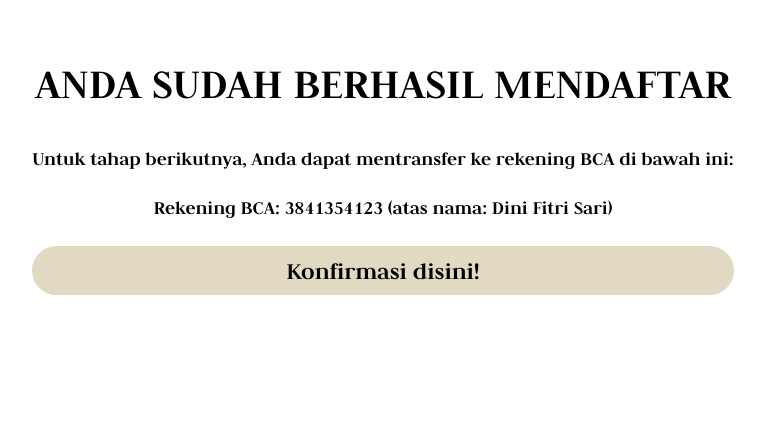
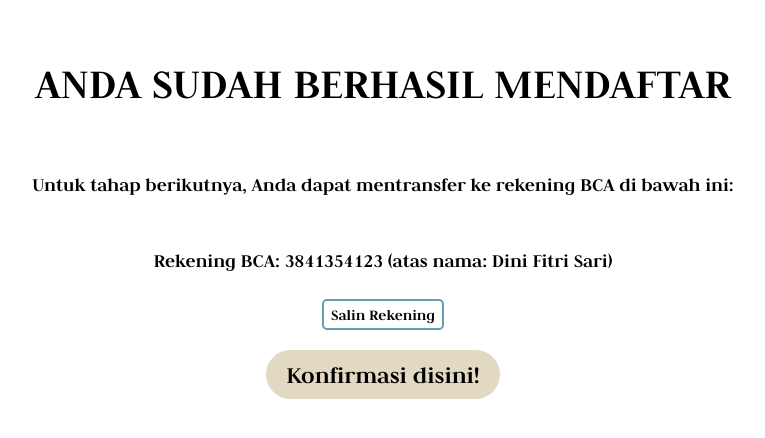
Before and after one commit to JvstRandom/LandingPageWebinar, a React (Create React App) app: page /after-regis/1 in a window 1280 px wide. Shown: the top 438 px of the page, without its empty margins (257-1022 px from the left). Built offline with nearby package versions, Linux system fonts and the light colour scheme; no server answers; the database is empty.

Commit message:
copy rekening

```diff
--- a/src/pages/AfterRegis.js
+++ b/src/pages/AfterRegis.js
@@ -1,8 +1,6 @@
 import React, { useState, useEffect } from 'react';
 import { useParams } from 'react-router-dom';  // Import useParams
 import { supabase } from '../utils';
-import contohgmbr from './contoh.jpg';
-import qris from '../gambar/qris.jpg'
 import styles from './AfterRegis.module.css';
 
 function AfterRegis() {
@@ -41,6 +39,17 @@
     window.open(whatsappLink, '_blank');
   };
 
+  // Function to copy text to clipboard
+  const handleCopy = (text) => {
+    navigator.clipboard.writeText(text)
+      .then(() => {
+        alert('Rekening berhasil disalin ke clipboard!');
+      })
+      .catch((err) => {
+        console.error('Error copying to clipboard: ', err);
+      });
+  };
+
   if (loading) return <p>Loading...</p>;
 
   return (
@@ -48,10 +57,16 @@
       <div className={styles.cont}>
         <h2>ANDA SUDAH BERHASIL MENDAFTAR</h2>
         <h4>Untuk tahap berikutnya, Anda dapat mentransfer ke rekening BCA di bawah ini:</h4>
-        {/* <img src={qris} className={styles.gambarQris} alt='gambarQris'/> */}
-        {/* <h4>Untuk Alternatif lain, anda dapat mentransfer melalui:</h4> */}
         <h4> Rekening BCA: 3841354123 (atas nama: Dini Fitri Sari)</h4>
-        {/* <h4>Mandiri:</h4> */}
+
+        {/* Copy button to copy bank account number */}
+        <div
+          className={styles.copyButton}
+          onClick={() => handleCopy('3841354123')}
+        >
+          Salin Rekening
+        </div>
+
         <div className={styles.button} onClick={handleClick}>
           Konfirmasi disini!
         </div>
--- a/src/pages/AfterRegis.module.css
+++ b/src/pages/AfterRegis.module.css
@@ -7,7 +7,7 @@
     --text-color: #333333;         /* Dark Grey */
   }
 
-.container{
+.container .cont{
     display: flex;
     flex-direction: column;
     align-items: center;
@@ -25,6 +25,13 @@
     width: 80vw;
   }
 
+}
+
+.copyButton{
+  border: 2px solid var(--primary-color);
+  border-radius: 5px;
+  padding: 4px 7px;
+  cursor: pointer;
 }
 
 .button{
```
